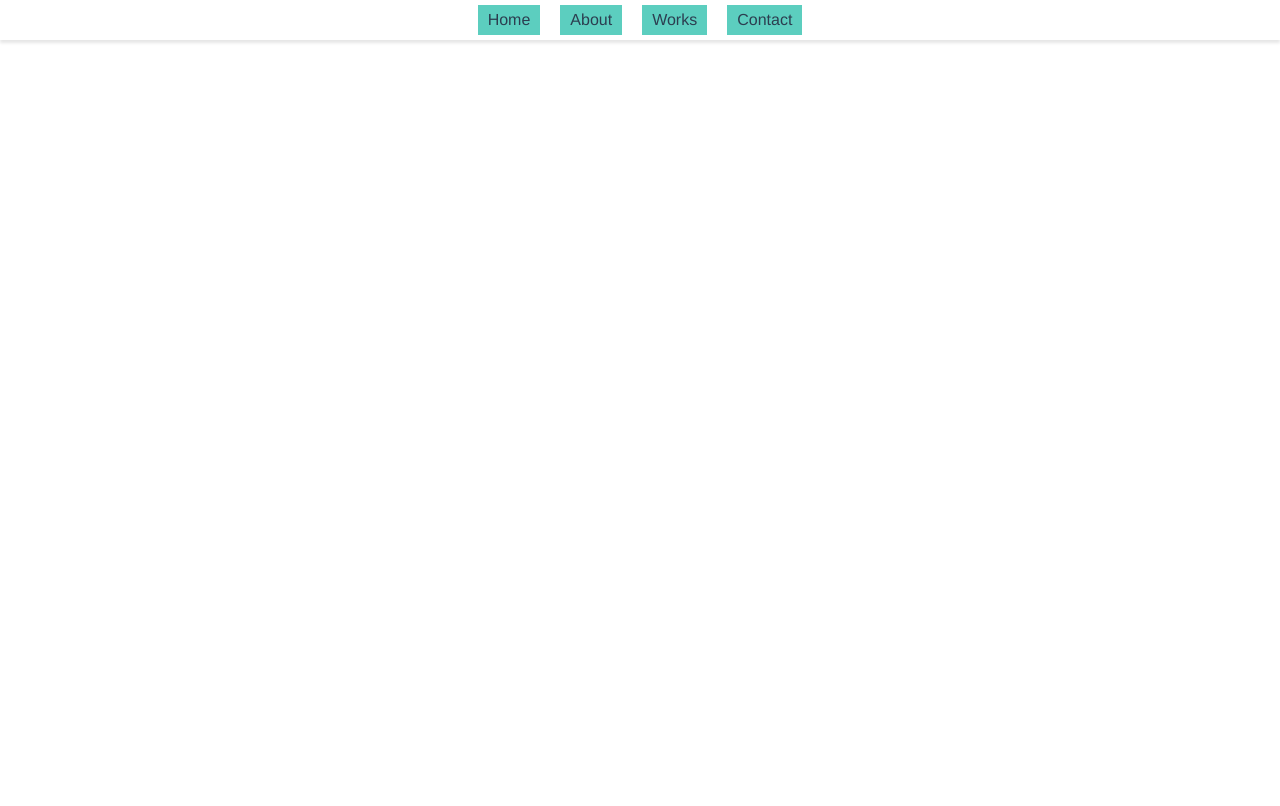
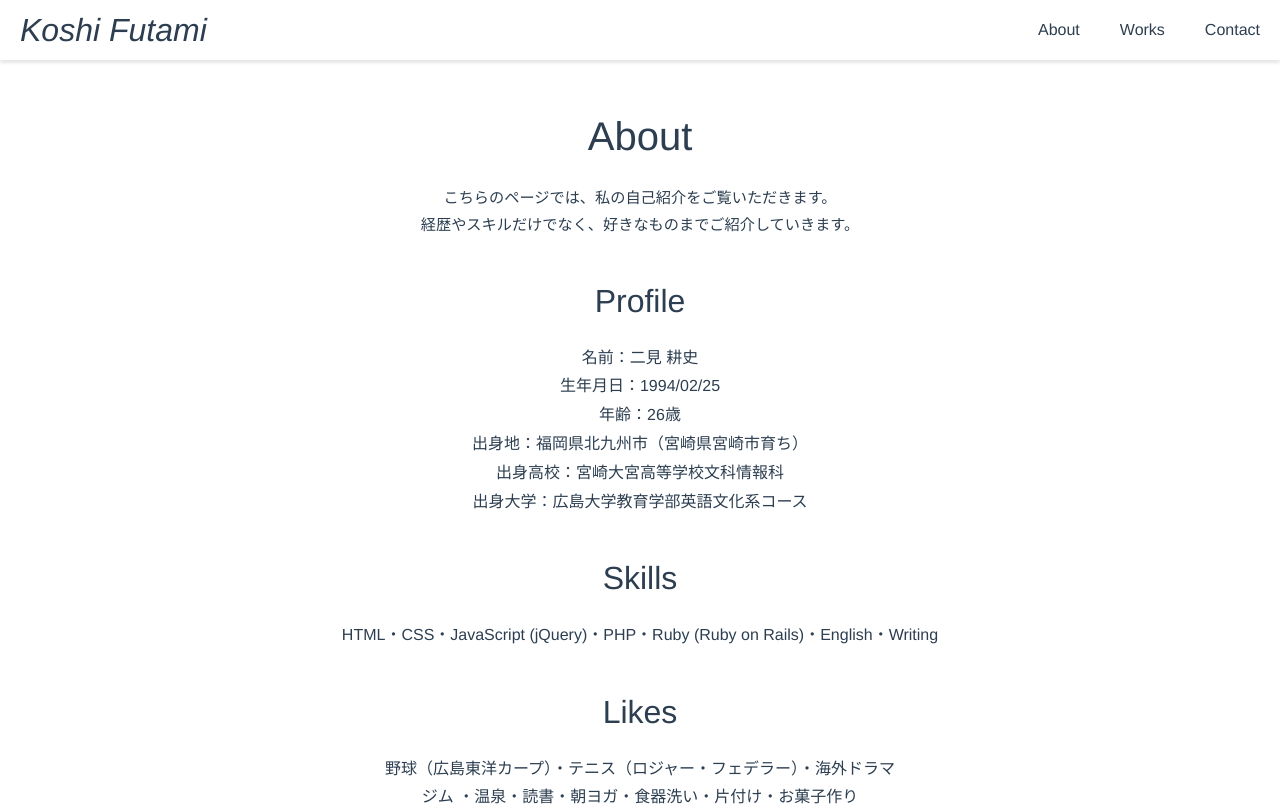
Before and after one commit to KoshiFutami/myDomain, a Vue app: page /about in a window 1280 px wide. Shown: the top 806 px of the page. Built offline with nearby package versions, Linux system fonts and the light colour scheme.

Commit message:
Add About Contents

```diff
--- a/package.json
+++ b/package.json
@@ -63,7 +63,7 @@
     "postcss-loader": "^2.0.8",
     "postcss-url": "^7.2.1",
     "rimraf": "^2.6.0",
-    "sass-loader": "^8.0.2",
+    "sass-loader": "^7.3.1",
     "selenium-server": "^3.0.1",
     "semver": "^5.3.0",
     "shelljs": "^0.7.6",
--- a/src/App.vue
+++ b/src/App.vue
@@ -1,10 +1,12 @@
 <template>
   <div id="app">
     <header class="header">
-      <router-link to="/home">Home</router-link>
-      <router-link to="/about">About</router-link>
-      <router-link to="/works">Works</router-link>
-      <router-link to="/contact">Contact</router-link>
+      <router-link to="/home" class="header__logo">Koshi Futami</router-link>
+      <nav>
+        <router-link to="/about">About</router-link>
+        <router-link to="/works">Works</router-link>
+        <router-link to="/contact">Contact</router-link>
+      </nav>
     </header>
     <div class="container py-5">
       <router-view/>
@@ -31,11 +33,11 @@ body {
 }
 
 .header {
-  height: 40px;
+  height: 60px;
   background: #fff;
   box-shadow: 0 3px 3px rgba(0,0,0,.1);
   display: flex;
-  justify-content: center;
+  justify-content: space-between;
   align-items: center;
 }
 .header a {
@@ -43,6 +45,10 @@ body {
   color: #2c3e50;
   margin: 0 10px;
   padding: 3px 10px;
-  background: #5ccebf;
+  /* background: #5ccebf; */
+}
+.header__logo {
+  font-size: 2rem;
+  font-style: italic;
 }
 </style>
--- /dev/null
+++ b/src/assets/sass/main.scss
@@ -0,0 +1,26 @@
+.page {
+    &__title {
+        font-size: 2.5rem;
+        line-height: 1.4;
+        margin-bottom: 20px;
+    }
+    &__desc {
+        font-size: .95rem;
+        line-height: 1.8;
+    }
+}
+.section {
+    margin-bottom: 40px;
+    &:first-of-type {
+        margin-top: 40px;
+    }
+    &__title {
+        font-size: 2rem;
+        line-height: 1.4;
+        margin-bottom: 20px;
+    }
+    &__content {
+        font-size: 1rem;
+        line-height: 1.8;
+    }
+}
--- a/src/components/About.vue
+++ b/src/components/About.vue
@@ -1,23 +1,44 @@
 <template>
     <div>
-        <h1>About</h1>
-        <p>You will get to know me better in this page.</p>
-        <div class="row">
-            <h2>Profile</h2>
-            <p></p>
-        </div>
-        <div class="row">
-            <h2>Skills</h2>
-            <p></p>
-        </div>
-        <div class="row">
-            <h2>Likes</h2>
-            <p></p>
-        </div>
-        <div class="row">
-            <h2>History</h2>
-            <p></p>
-        </div>
+        <h1 class="page__title">About</h1>
+        <p class="page__desc">
+            こちらのページでは、私の自己紹介をご覧いただきます。<br>
+            経歴やスキルだけでなく、好きなものまでご紹介していきます。
+        </p>
+        <section class="section">
+            <h2 class="section__title">Profile</h2>
+            <p class="section__content">
+                名前：二見 耕史<br>
+                生年月日：1994/02/25<br>
+                年齢：26歳<br>
+                出身地：福岡県北九州市（宮崎県宮崎市育ち）<br>
+                出身高校：宮崎大宮高等学校文科情報科<br>
+                出身大学：広島大学教育学部英語文化系コース
+            </p>
+        </section>
+        <section class="section">
+            <h2 class="section__title">Skills</h2>
+            <p class="section__content">
+                HTML・CSS・JavaScript (jQuery)・PHP・Ruby (Ruby on Rails)・English・Writing
+            </p>
+        </section>
+        <section class="section">
+            <h2 class="section__title">Likes</h2>
+            <p class="section__content">
+                野球（広島東洋カープ）・テニス（ロジャー・フェデラー）・海外ドラマ<br>
+                ジム ・温泉・読書・朝ヨガ・食器洗い・片付け・お菓子作り
+            </p>
+        </section>
+        <section class="section">
+            <h2 class="section__title">History</h2>
+            <p class="section__content">
+                2012/04〜2016/03  大学生（東広島市）<br>
+                2016/04〜2017/03  高校英語講師（高鍋町）<br>
+                2017/04〜2019/03  高校英語教諭（高鍋町）<br>
+                2019/04〜2019/09  リサイクル店アルバイト（宮崎市）<br>
+                2019/10〜現在  Web制作会社勤務（宮崎市）
+            </p>
+        </section>
 
     </div>
 </template>
--- a/src/main.js
+++ b/src/main.js
@@ -9,6 +9,8 @@ import 'bootstrap/dist/css/bootstrap.css'
 import 'bootstrap-vue/dist/bootstrap-vue.css'
 Vue.use(BootstrapVue)
 
+require('@/assets/sass/main.scss')
+
 Vue.config.productionTip = false
 
 /* eslint-disable no-new */
--- a/src/router/index.js
+++ b/src/router/index.js
@@ -8,6 +8,7 @@ import Contact from '@/components/Contact'
 Vue.use(Router)
 
 export default new Router({
+  mode: 'history',
   routes: [
     {
       path: '/home',
--- /dev/null
+++ b/vue.config.js
@@ -0,0 +1,9 @@
+module.exports = {
+    css: {
+        loaderOptions: {
+            scss: {
+                prependData: '@import "./src/assets/sass/prepends.scss";'
+            }
+        }
+    }
+};
```
Also changed, not shown: src/assets/sass/prepends.scss (added), 1 other file (tests, documents, lock files or other folders).
